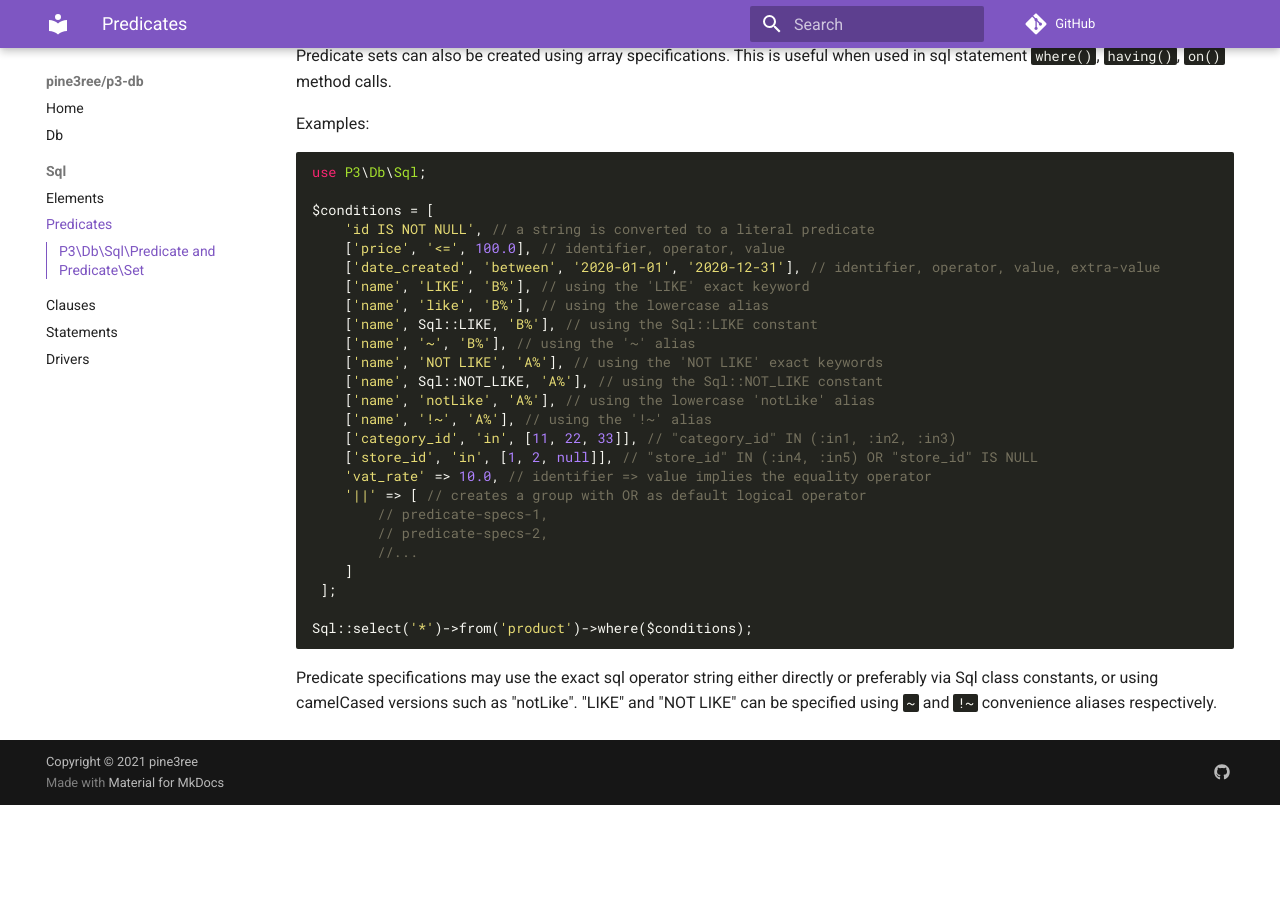
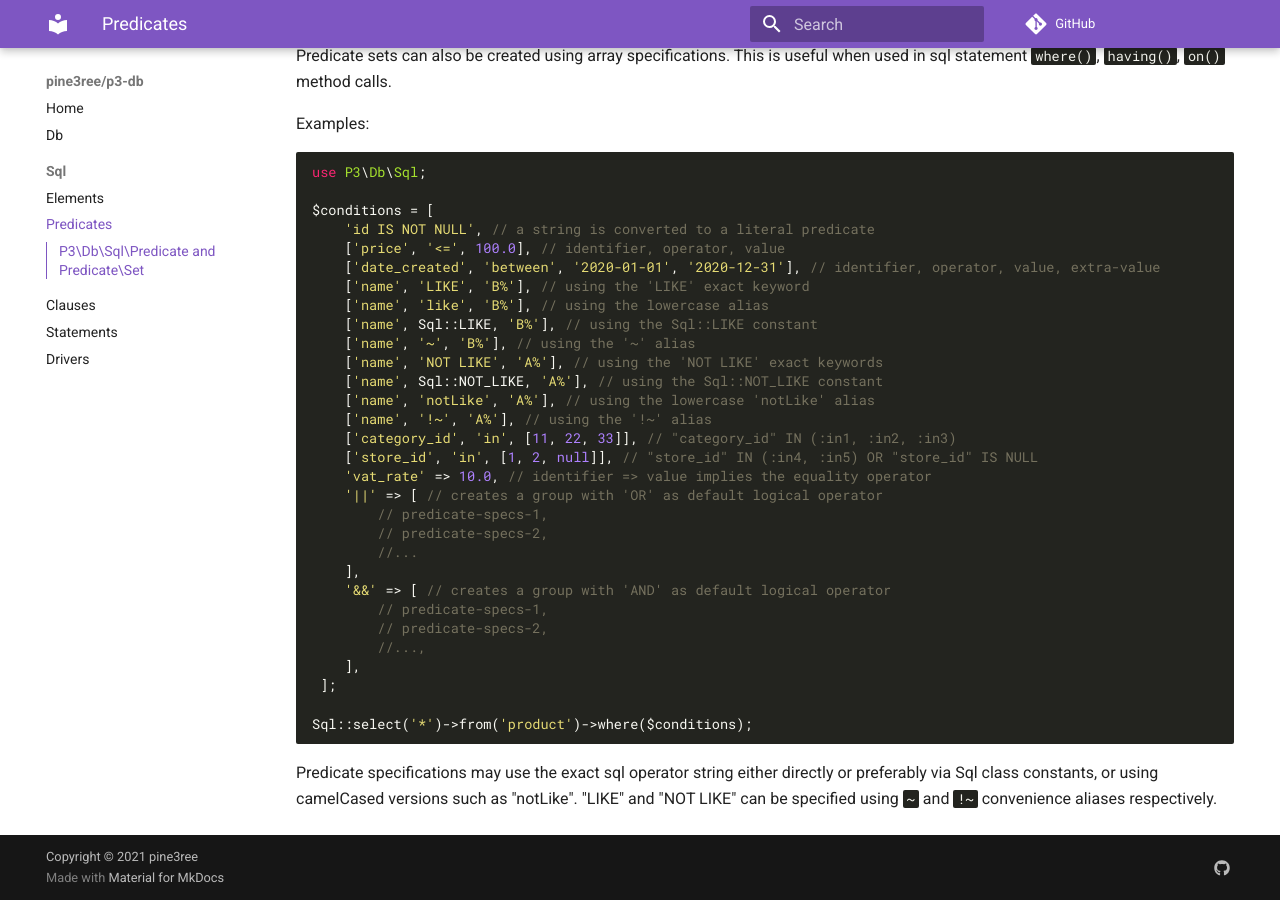
Before and after one commit to pine3ree/pine3ree-db, an MkDocs documentation site: the page built from docs/sql/predicates.md, in a window 1280 px wide and 900 px high, scrolled down 2513 px. Built offline with MkDocs 1.6.1 and Material for MkDocs 9.7.7, drawn with Linux system fonts in a browser that asks for light colours; comment, search, counter and statistics services are not loaded; before the commit the page ends 3318 px from its top, so only the background shows below that.

Commit message:
update docs
Signed-off-by: pine3ree <pine3ree@gmail.com>

```diff
--- a/docs/sql/predicates.md
+++ b/docs/sql/predicates.md
@@ -149,11 +149,16 @@ $conditions = [
     ['category_id', 'in', [11, 22, 33]], // "category_id" IN (:in1, :in2, :in3)
     ['store_id', 'in', [1, 2, null]], // "store_id" IN (:in4, :in5) OR "store_id" IS NULL
     'vat_rate' => 10.0, // identifier => value implies the equality operator
-    '||' => [ // creates a group with OR as default logical operator
+    '||' => [ // creates a group with 'OR' as default logical operator
         // predicate-specs-1,
         // predicate-specs-2,
         //...
-    ]
+    ],
+    '&&' => [ // creates a group with 'AND' as default logical operator
+        // predicate-specs-1,
+        // predicate-specs-2,
+        //...,
+    ],
  ];
 
 Sql::select('*')->from('product')->where($conditions);
```
